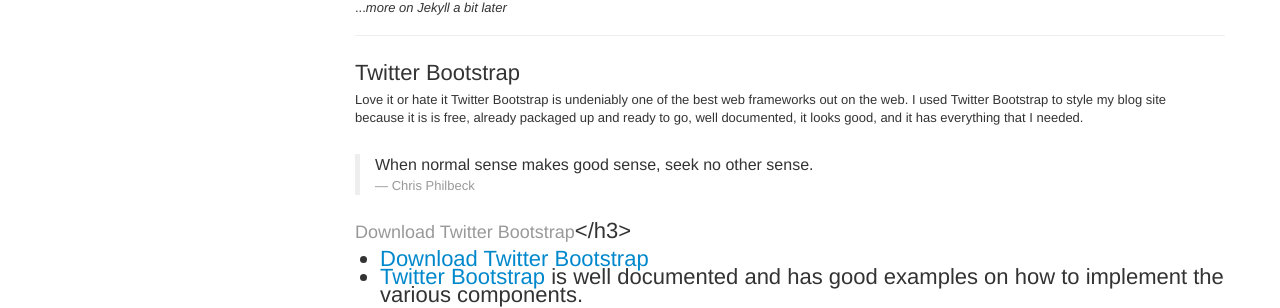
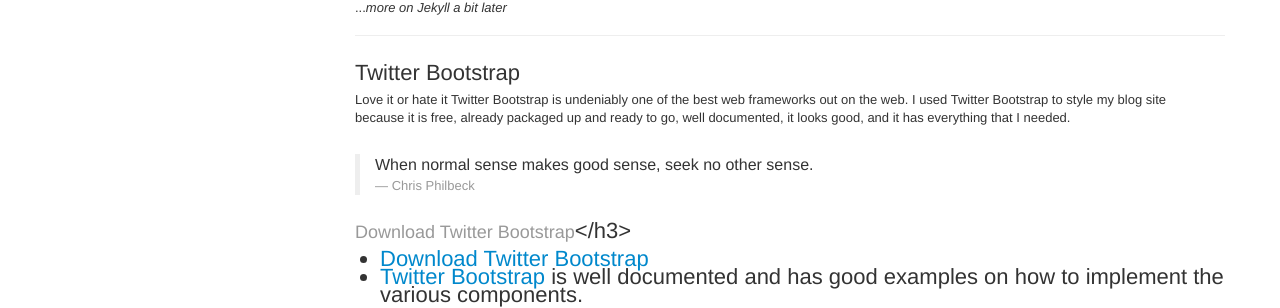
Before and after one commit to erjjones/erjjones.github.com, a Jekyll site: the page built from _posts/2012-03-08-How-I-built-my-blog-in-one-day.markdown, in a window 1280 px wide and 1400 px high, scrolled down 1089 px. Shown: the part 168-476 px from the top of the window. Built offline with Jekyll 4.4.1, drawn with Linux system fonts in a browser that asks for light colours; Markdown is read by kramdown in place of the engine named in the settings; comment, search, counter and statistics services are not loaded; part of the change alters nothing that is shown; some of the changed text lies outside the part shown.

Commit message:
peer spelling review submit

```diff
--- a/_posts/2012-03-08-How-I-built-my-blog-in-one-day.markdown
+++ b/_posts/2012-03-08-How-I-built-my-blog-in-one-day.markdown
@@ -56,7 +56,7 @@ category: Coding
 	  <p>...<i>more on Jekyll a bit later</i></p>
 	  <hr>
 	  <h2>Twitter Bootstrap</h2>
-	  <p>Love it or hate it Twitter Bootstrap is undeniably one of the best web frameworks out on the web.  I used Twitter Bootstrap to style my blog site because it is is free, already packaged up and ready to go, well documented, it looks good, and it has everything that I needed.</p>
+	  <p>Love it or hate it Twitter Bootstrap is undeniably one of the best web frameworks out on the web.  I used Twitter Bootstrap to style my blog site because it is free, already packaged up and ready to go, well documented, it looks good, and it has everything that I needed.</p>
 	  <br/>
 	  <blockquote>
 		<p>When normal sense makes good sense, seek no other sense.</p>
@@ -89,7 +89,7 @@ category: Coding
 	  <p>I work with some super smart guys and gals and as soon as I explained my issue they immediately knew the problem and resolution.</p>
 	  <br/>
 	  <h2><small>JSONP to the Rescue</small></h3>
-	  <p>Fortunately <a href="http://developer.github.com/v3/#json-p-callbacks" title="Go to GitHub Api documentation" target="_blank">GitHub supports JSONP callbacks</a> and I found a <a href="https://gist.github.com/" target="_blank" title="Go to more information about what a Gist is">Gist</a> by another developer that I was able to teak to achieve my end result.</p>
+	  <p>Fortunately <a href="http://developer.github.com/v3/#json-p-callbacks" title="Go to GitHub Api documentation" target="_blank">GitHub supports JSONP callbacks</a> and I found a <a href="https://gist.github.com/" target="_blank" title="Go to more information about what a Gist is">Gist</a> by another developer that I was able to tweak to achieve my end result.</p>
 	  <script src="https://gist.github.com/1996286.js"> </script>
 	  <p>Problem solved and now I have dynamic GitHub follower and GitHub repository buttons.</p>
 	  <p><a class="btn btn-success btn-mini" id="gf" href="https://github.com/erjjones/followers" title="Go to Erjjones GitHub follwers page" target="_blank"></a>&nbsp;<a class="btn btn-success btn-mini" id="gfr" href="https://github.com/erjjones/repositories" title="Go to Erjjones GitHub repositories page" target="_blank"></a></p>
@@ -116,7 +116,7 @@ category: Coding
 	  <p><script type="text/javascript" src="http://www.reddit.com/buttonlite.js?i=2&styled=off&url=http://erjjones.github.com{{ page.url }}&newwindow=1"></script></p>
 	  <hr>
 	  <h2>Disqus</h2>
-	  <p>To me it made perfect sense to use <a href="http://disqus.com/" target="_blank" title="Go to Disqus">Disqus</a> as a comments provider.  As far as I can tell lots of sites are using this provider so we'll see how it goes.  When you setup an account Disqus will have you setup a <i>shortname</i> that you will use in your Disqus widget code.  Using the <i>Admin</i> tools in Disqus will allow you to delete comments and set a list of blackout words.</p>
+	  <p>To me it made perfect sense to use <a href="http://disqus.com/" target="_blank" title="Go to Disqus">Disqus</a> as a comments provider.  As far as I can tell lots of sites are using this provider so we'll see how it goes.  When you setup an account Disqus will have you setup a <i>shortname</i> that you will use in your Disqus widget code.  The <i>Admin</i> tools in Disqus will allow you to delete comments and set a list of blackout words.</p>
 	  <h2><small>Total Comments</small></h3>
 	  <p>To get the <a href="http://erjjones.github.com{{ page.url }}#disqus_thread"></a> you can put the following code anywhere on your page or any other page as long as you use the url you would like and have the Disqus Widget code on your page, it just works.</p>
 	  <p><pre><code>&lt;a href="http://erjjones.github.com&#123;&#123; page.url &#125;&#125;#disqus_thread"&gt;&lt;/a&gt;</code></pre></p>
```
